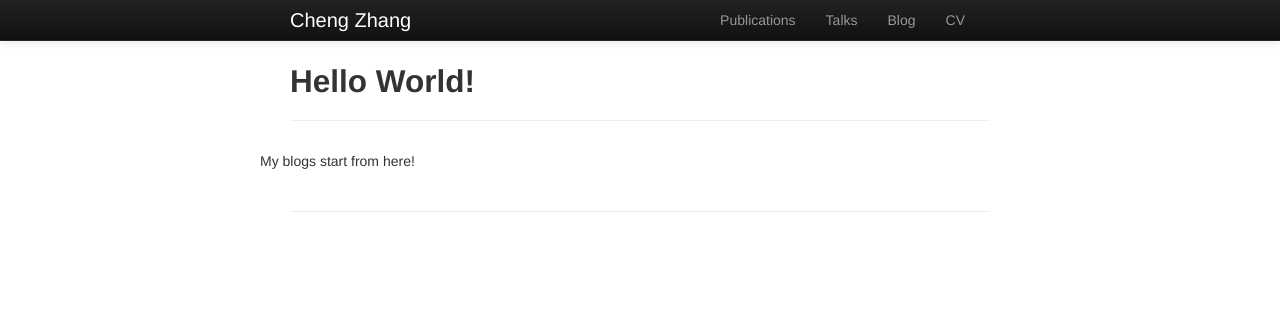
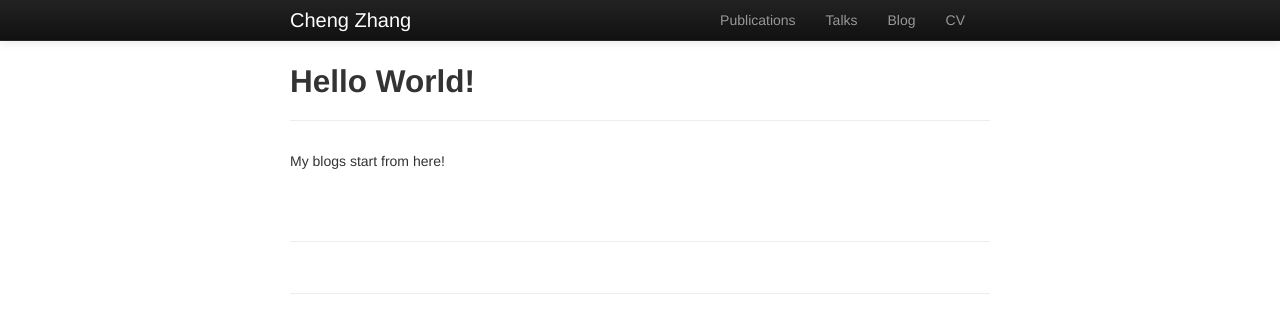
Before and after one commit to zcrabbit/zcrabbit.github.io, a Jekyll site: the page built from _posts/blog/2019-7-17-hello-world.md, in a window 1280 px wide. Shown: the top 333 px of the page. Built offline with Jekyll 4.4.1, drawn with Linux system fonts in a browser that asks for light colours; comment, search, counter and statistics services are not loaded.

Commit message:
Update post.html

```diff
--- a/_layouts/post.html
+++ b/_layouts/post.html
@@ -8,18 +8,18 @@ comments: false
 <!-- <h2>{{ page.title }}</h2> -->
 <!-- <p class="meta">{{ page.date | data_to_string }} </p> -->
 
-<div class="row">
+
 <div class="post">
 	{{ content }}
-
+	<br>
+	<br>
+    <hr>
 	<!-- {% include disqus.html %} -->
 </div>
-</div>
 
-<div class="row">
+
 <div class="post">
 	{% if page.comments %}
 	{% include disqus.html %}
 	{% endif %}
 </div>
-</div>
```
Lines whose indentation alone changed are shown as unchanged.
